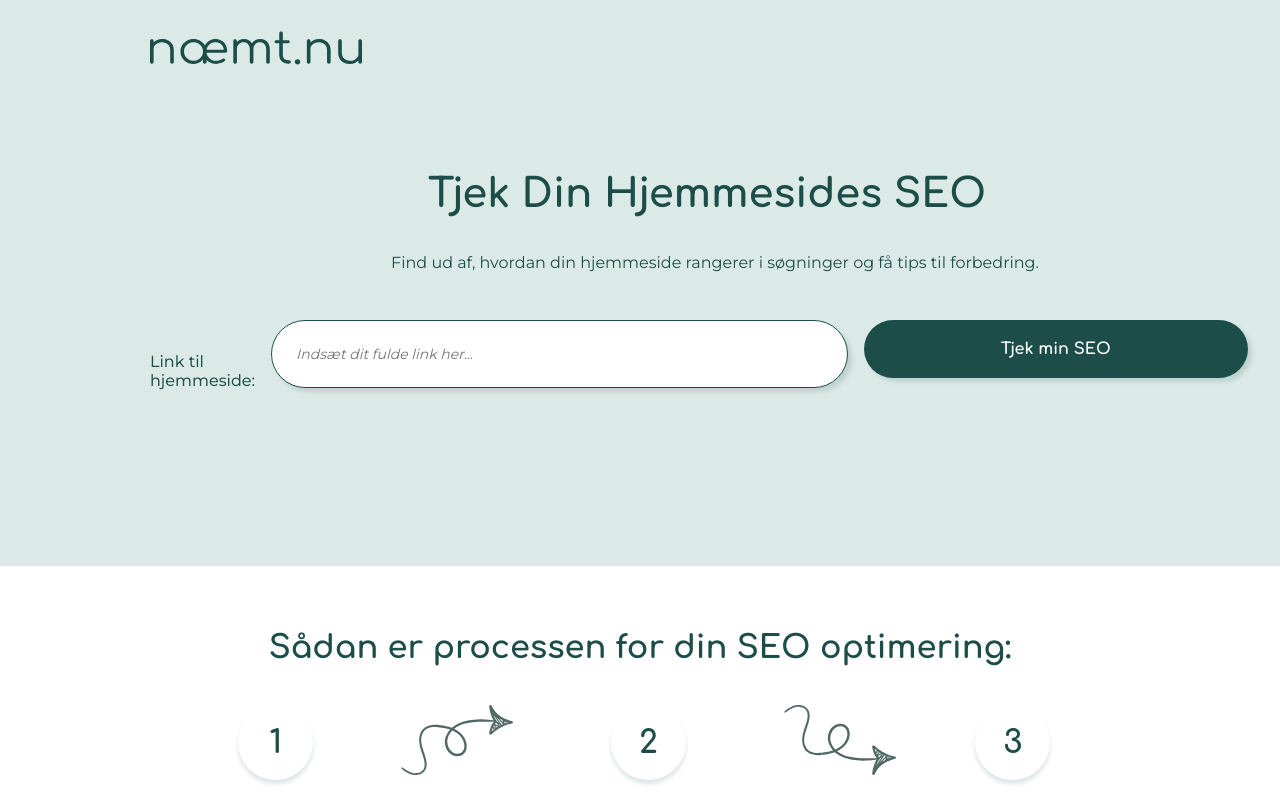
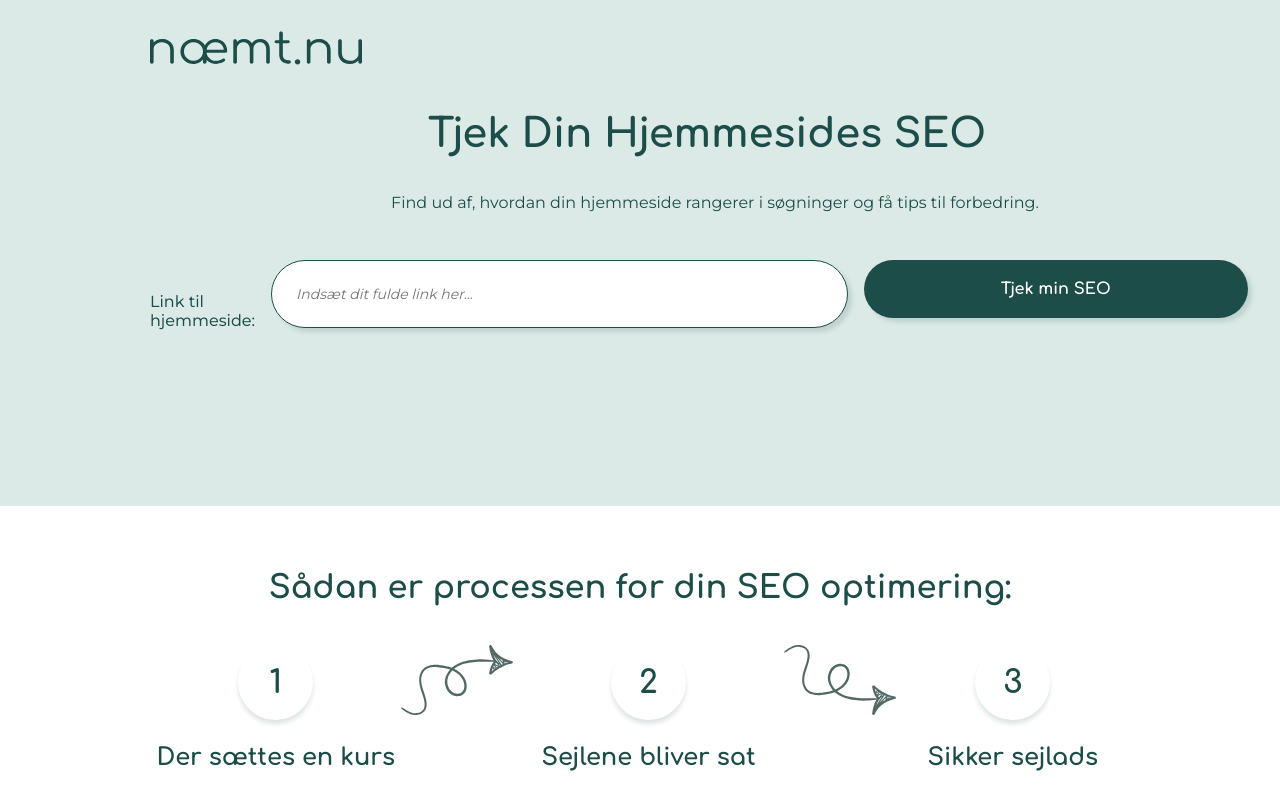
Before and after one commit to SofiePedersen/naemtnu, a Vue app: page / in a window 1280 px wide. Shown: the top 796 px of the page. Built offline with nearby package versions, Linux system fonts and the light colour scheme; no server answers.

Commit message:
Update Header.vue

```diff
--- a/src/components/Header.vue
+++ b/src/components/Header.vue
@@ -14,13 +14,11 @@ header {
   justify-content: start;
   background-color: $color-foam-blue;
   padding-top: 1rem;
+  padding-left: 1rem;
+  padding-right: 1rem;
 }
 
 .logo {
-  margin-left: 2rem;
-  margin-right: 18.75rem;
-  margin-bottom: 3.75rem;
-  // jeg gav rem på 4 fordi størrelsen ellers blev helt ødelagt //
   height: 4rem;
   width: 9.7rem;
 }
@@ -40,9 +38,5 @@ header {
     padding-left: 9.375rem;
     padding-right: 9.375rem;
   }
-
-  .logo {
-    margin-left: 0rem;
-  }
 }
 </style>
```
